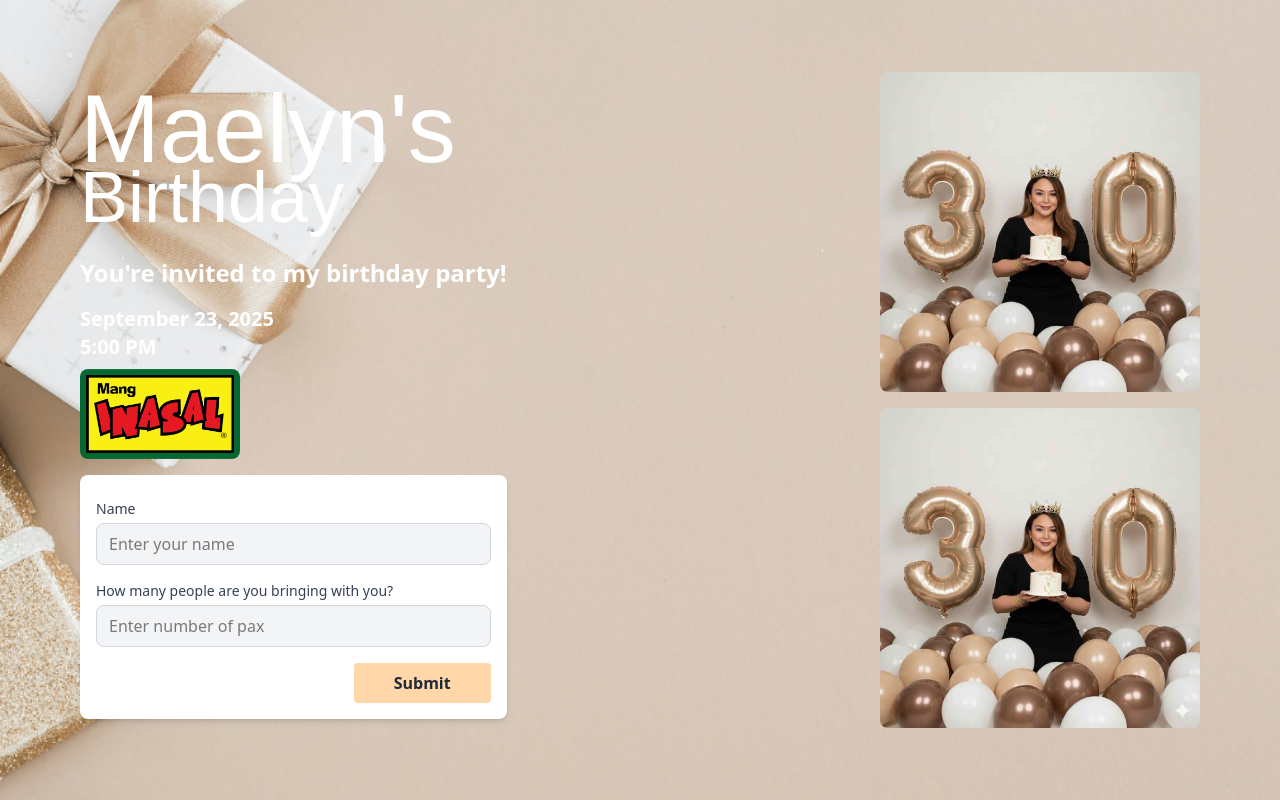
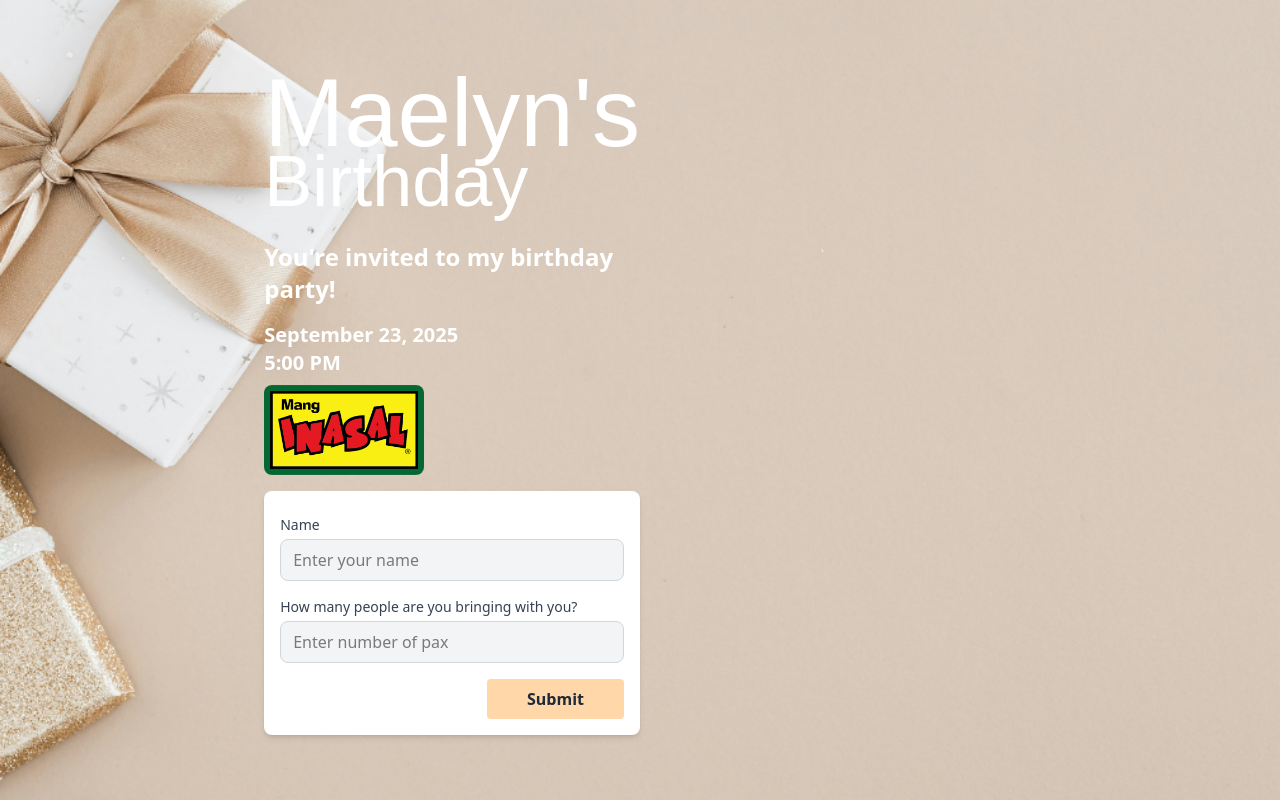
Before and after one commit to bambo01/RSVP, a React (Vite) app: page / in a window 1280 px wide. Built offline with nearby package versions, Linux system fonts and the light colour scheme.

Commit message:
last push

```diff
--- a/src/App.jsx
+++ b/src/App.jsx
@@ -8,12 +8,12 @@ function App() {
       style={{ backgroundImage: "url('/bg.png')" }}
     >
       {/* Wrapper: flex-col on small, row on md+ */}
-      <div className="flex flex-col md:flex-row justify-between items-center w-full px-6 md:px-12 lg:px-20 py-10 min-h-screen gap-10">
+      <div className="flex flex-col md:flex-row justify-between items-center w-full px- md:px-12 lg:justify-end lg:px-150 py-10 min-h-screen gap-10">
 
         {/* LEFT: Text + RSVP */}
-        <div className="flex flex-col justify-center items-center md:items-start flex-1 text-center md:text-left space-y-6">
+        <div className="flex flex-col justify-center items-center md:items-start flex-1 text-center md:text-left  space-y-6">
           {/* Title */}
-          <div className="flex flex-col items-center md:items-start">
+          <div className="flex flex-col items-center md:items-start lg:flex lg:justify-center">
             <h1 className="text-4xl sm:text-5xl md:text-6xl lg:text-7xl xl:text-8xl text-white font-bebas">
               Maelyn's
             </h1>
@@ -50,12 +50,12 @@ function App() {
           <img
             src="/pic1.jpg"
             alt="Birthday Pic 1"
-            className="w-36 sm:w-48 md:w-60 lg:w-72 xl:w-80 rounded-lg"
+            className="w-36 h-36 sm:w-48 sm:h-48 md:w-60 md:h-60 lg:w-72 lg:h-72 xl:w-80 xl:h-80 rounded-lg"
           />
           <img
-            src="/pic1.jpg"
+            src="/pic3.png"
             alt="Birthday Pic 2"
-            className="w-36 sm:w-48 md:w-60 lg:w-72 xl:w-80 rounded-lg"
+            className="w-36 h-36 sm:w-48 sm:h-48 md:w-60 md:h-60 lg:w-72 lg:h-72 xl:w-80 xl:h-80 rounded-lg object-cover"
           />
         </div>
       </div>
```
Also changed, not shown: 1 other file (tests, documents, lock files or other folders).
